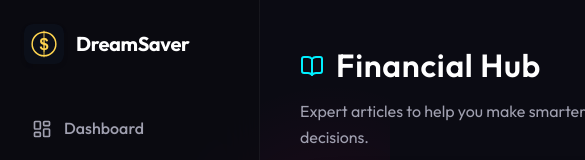
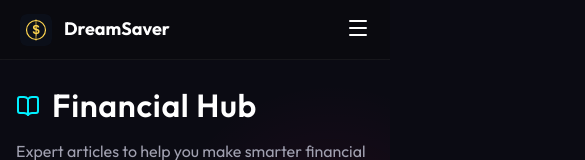
Before and after one commit to basdilhan/Personal-finance-management-app, a React (Vite) app in the folder web/: page /blogs in a window 390 px wide. Shown: the top 160 px of the page, 585 px wide, since content can reach past the window. Built offline with nearby package versions, Linux system fonts and the light colour scheme; no server answers; sample sign-in values are in the browser's storage.

Commit message:
Make Web App layout responsive for mobile devices

```diff
--- a/web/src/App.jsx
+++ b/web/src/App.jsx
@@ -7,6 +7,7 @@ import { AnimatePresence, motion } from 'framer-motion';
 
 // Components
 import Sidebar from './components/Sidebar';
+import { Menu } from 'lucide-react';
 
 // Pages
 import Login from './pages/Login';
@@ -21,13 +22,34 @@ import Reports from './pages/Reports';
 // Protected Route Wrapper
 const PrivateRoute = ({ children }) => {
   const { currentUser, loading } = useAuth();
+  const [isMobileMenuOpen, setIsMobileMenuOpen] = React.useState(false);
 
   if (loading) return <div style={{ padding: '40px' }}>Loading DreamSaver...</div>;
   if (!currentUser) return <Navigate to="/login" />;
 
   return (
     <div className="layout-container">
-      <Sidebar />
+      {/* Mobile Header */}
+      <div className="mobile-header">
+        <div style={{ display: 'flex', alignItems: 'center', gap: '12px' }}>
+          <img src="/logo.svg" alt="Dream Saver Logo" style={{ width: '32px', height: '32px', borderRadius: '6px' }} />
+          <span style={{ fontSize: '18px', fontWeight: 700, color: 'var(--text-primary)' }}>DreamSaver</span>
+        </div>
+        <button
+          onClick={() => setIsMobileMenuOpen(true)}
+          style={{ background: 'none', border: 'none', color: 'var(--text-primary)', cursor: 'pointer' }}
+        >
+          <Menu size={24} />
+        </button>
+      </div>
+
+      {/* Sidebar Overlay */}
+      <div
+        className={`mobile-overlay ${isMobileMenuOpen ? 'open' : ''}`}
+        onClick={() => setIsMobileMenuOpen(false)}
+      ></div>
+
+      <Sidebar isOpen={isMobileMenuOpen} setIsOpen={setIsMobileMenuOpen} />
       <div className="main-content">
         <motion.div
           initial={{ opacity: 0, y: 20 }}
--- a/web/src/components/Sidebar.jsx
+++ b/web/src/components/Sidebar.jsx
@@ -5,7 +5,7 @@ import { useLanguage } from '../context/LanguageContext';
 import { NavLink, useNavigate } from 'react-router-dom';
 import { LayoutDashboard, MessageSquare, BookOpen, LogOut, BrainCircuit, Moon, Sun, User, Activity, Globe } from 'lucide-react';
 
-export default function Sidebar() {
+export default function Sidebar({ isOpen, setIsOpen }) {
   const { currentUser, logout } = useAuth();
   const { theme, toggleTheme } = useTheme();
   const { language, toggleLanguage, t } = useLanguage();
@@ -31,7 +31,7 @@ export default function Sidebar() {
   ];
 
   return (
-    <div className="sidebar-glass" style={{
+    <div className={`sidebar-glass ${isOpen ? 'open' : ''}`} style={{
       width: '260px',
       height: '100vh',
       position: 'fixed',
@@ -55,6 +55,7 @@ export default function Sidebar() {
           <NavLink
             key={item.path}
             to={item.path}
+            onClick={() => setIsOpen && setIsOpen(false)}
             className={({ isActive }) => isActive ? 'nav-item-active' : ''}
             style={{
               display: 'flex',
--- a/web/src/index.css
+++ b/web/src/index.css
@@ -242,3 +242,74 @@ h1, h2, h3, h4, h5, h6 {
 ::-webkit-scrollbar-thumb:hover {
   background: rgba(255, 255, 255, 0.3);
 }
+/* Responsive Grid Utilities */
+.grid-2-1 { display: grid; grid-template-columns: 2fr 1fr; gap: 24px; }
+.grid-1-2 { display: grid; grid-template-columns: 1fr 2fr; gap: 24px; }
+.grid-1-1 { display: grid; grid-template-columns: 1fr 1fr; gap: 24px; }
+.grid-3 { display: grid; grid-template-columns: repeat(3, 1fr); gap: 24px; }
+.grid-auto-fit { display: grid; grid-template-columns: repeat(auto-fit, minmax(300px, 1fr)); gap: 24px; }
+.grid-auto-fill { display: grid; grid-template-columns: repeat(auto-fill, minmax(350px, 1fr)); gap: 24px; }
+
+/* Mobile Menu Overlay */
+.mobile-overlay {
+  position: fixed;
+  top: 0; left: 0; right: 0; bottom: 0;
+  background: rgba(0, 0, 0, 0.7);
+  backdrop-filter: blur(4px);
+  z-index: 90;
+  opacity: 0;
+  pointer-events: none;
+  transition: opacity 0.3s ease;
+}
+.mobile-overlay.open {
+  opacity: 1;
+  pointer-events: auto;
+}
+
+/* Mobile Header */
+.mobile-header {
+  display: none;
+  position: fixed;
+  top: 0; left: 0; right: 0;
+  height: 60px;
+  background: rgba(10, 10, 15, 0.8);
+  backdrop-filter: blur(20px);
+  border-bottom: 1px solid var(--border-light);
+  z-index: 80;
+  align-items: center;
+  padding: 0 20px;
+  justify-content: space-between;
+}
+
+/* Responsive Media Queries */
+@media (max-width: 992px) {
+  .grid-2-1, .grid-1-2, .grid-1-1, .grid-3 {
+    grid-template-columns: 1fr !important;
+  }
+}
+
+@media (max-width: 768px) {
+  .layout-container {
+    flex-direction: column;
+  }
+  .main-content {
+    margin-left: 0 !important;
+    padding: 80px 16px 20px 16px !important;
+    width: 100%;
+  }
+  .sidebar-glass {
+    transform: translateX(-100%);
+    transition: transform 0.3s ease;
+  }
+  .sidebar-glass.open {
+    transform: translateX(0);
+  }
+  .mobile-header {
+    display: flex;
+  }
+
+  .table-responsive {
+    overflow-x: auto;
+    -webkit-overflow-scrolling: touch;
+  }
+}
--- a/web/src/pages/Blogs.jsx
+++ b/web/src/pages/Blogs.jsx
@@ -41,7 +41,7 @@ export default function Blogs() {
         <p className="text-muted">Expert articles to help you make smarter financial decisions.</p>
       </div>
 
-      <div style={{ display: 'grid', gridTemplateColumns: 'repeat(auto-fill, minmax(350px, 1fr))', gap: '24px' }}>
+      <div className="grid-auto-fill">
         {blogs.map(blog => (
           <div key={blog.id} className="dashboard-panel" style={{ padding: 0, overflow: 'hidden', display: 'flex', flexDirection: 'column' }}>
             <div style={{ height: '200px', width: '100%', overflow: 'hidden' }}>
--- a/web/src/pages/Dashboard.jsx
+++ b/web/src/pages/Dashboard.jsx
@@ -163,7 +163,7 @@ export default function Dashboard() {
       </div>
 
       {/* KPI Cards */}
-      <div style={{ display: 'grid', gridTemplateColumns: 'repeat(auto-fit, minmax(300px, 1fr))', gap: '24px', marginBottom: '32px' }}>
+      <div className="grid-auto-fit">
 
         <div className="dashboard-panel">
           <div style={{ display: 'flex', justifyContent: 'space-between', marginBottom: '16px' }}>
@@ -197,7 +197,7 @@ export default function Dashboard() {
       </div>
 
       {/* Charts Section */}
-      <div style={{ display: 'grid', gridTemplateColumns: '2fr 1fr', gap: '24px', marginBottom: '32px' }}>
+      <div className="grid-2-1" style={{ marginBottom: '32px' }}>
         <div className="dashboard-panel">
           <h3 style={{ marginBottom: '24px' }}>Cash Flow Trend</h3>
           <div style={{ height: '300px' }}>
@@ -241,7 +241,7 @@ export default function Dashboard() {
       </div>
 
       {/* Bottom Section: Transactions & Bills */}
-      <div style={{ display: 'grid', gridTemplateColumns: '2fr 1fr', gap: '24px' }}>
+      <div className="grid-2-1">
 
         {/* Recent Transactions List */}
         <div className="dashboard-panel">
@@ -249,7 +249,8 @@ export default function Dashboard() {
           {expenses.length === 0 && bills.filter(b => b.status === 'paid').length === 0 ? (
             <EmptyState title="No transactions yet" message="Start adding expenses in the mobile app to see them here!" />
           ) : (
-            <table style={{ width: '100%', borderCollapse: 'collapse' }}>
+            <div className="table-responsive">
+              <table style={{ width: '100%', borderCollapse: 'collapse', minWidth: '400px' }}>
                 <thead>
                   <tr style={{ borderBottom: '2px solid var(--border-light)', textAlign: 'left' }}>
                     <th style={{ padding: '12px', color: 'var(--text-secondary)', fontWeight: 500 }}>Date</th>
@@ -281,6 +282,7 @@ export default function Dashboard() {
                   ))}
                 </tbody>
               </table>
+            </div>
           )}
         </div>
 
--- a/web/src/pages/MLInsights.jsx
+++ b/web/src/pages/MLInsights.jsx
@@ -85,7 +85,7 @@ export default function MLInsights() {
         <p className="text-muted">Advanced machine learning analytics powered by DreamSaver AI.</p>
       </div>
 
-      <div style={{ display: 'grid', gridTemplateColumns: '1fr 1fr', gap: '24px', marginBottom: '32px' }}>
+      <div className="grid-1-1" style={{ marginBottom: '32px' }}>
 
         {/* Cold Start ML Clustering */}
         <div className="dashboard-panel">
--- a/web/src/pages/Profile.jsx
+++ b/web/src/pages/Profile.jsx
@@ -101,7 +101,7 @@ export default function Profile() {
         <p className="text-muted">Manage your personal details and view your personalized financial assessment.</p>
       </div>
 
-      <div style={{ display: 'grid', gridTemplateColumns: '1fr 1fr', gap: '24px' }}>
+      <div className="grid-1-1">
 
         {/* Profile Details Panel */}
         <div className="dashboard-panel">
@@ -143,7 +143,7 @@ export default function Profile() {
               />
             </div>
 
-            <div style={{ display: 'grid', gridTemplateColumns: '1fr 1fr', gap: '16px' }}>
+            <div className="grid-1-1" style={{ gap: '16px' }}>
               <div>
                 <label style={{ display: 'block', fontSize: '14px', marginBottom: '8px', color: 'var(--text-secondary)' }}>
                   <Phone size={14} style={{ marginRight: '4px', verticalAlign: 'text-bottom' }}/> Phone Number
--- a/web/src/pages/Reports.jsx
+++ b/web/src/pages/Reports.jsx
@@ -190,7 +190,7 @@ export default function Reports() {
         </button>
       </div>
 
-      <div style={{ display: 'grid', gridTemplateColumns: '1fr 2fr', gap: '24px', marginBottom: '32px' }}>
+      <div className="grid-1-2" style={{ marginBottom: '32px' }}>
 
         {/* Health Score Panel */}
         <div className="dashboard-panel" style={{ display: 'flex', flexDirection: 'column', alignItems: 'center', justifyContent: 'center', textAlign: 'center' }}>
@@ -238,7 +238,7 @@ export default function Reports() {
       </div>
 
       {/* Summary Cards */}
-      <div style={{ display: 'grid', gridTemplateColumns: 'repeat(3, 1fr)', gap: '24px' }}>
+      <div className="grid-3">
         <div className="dashboard-panel">
           <div style={{ display: 'flex', alignItems: 'center', gap: '12px', marginBottom: '16px' }}>
             <div style={{ background: 'rgba(16, 185, 129, 0.1)', padding: '10px', borderRadius: '8px' }}>
```
Lines whose indentation alone changed are shown as unchanged.
